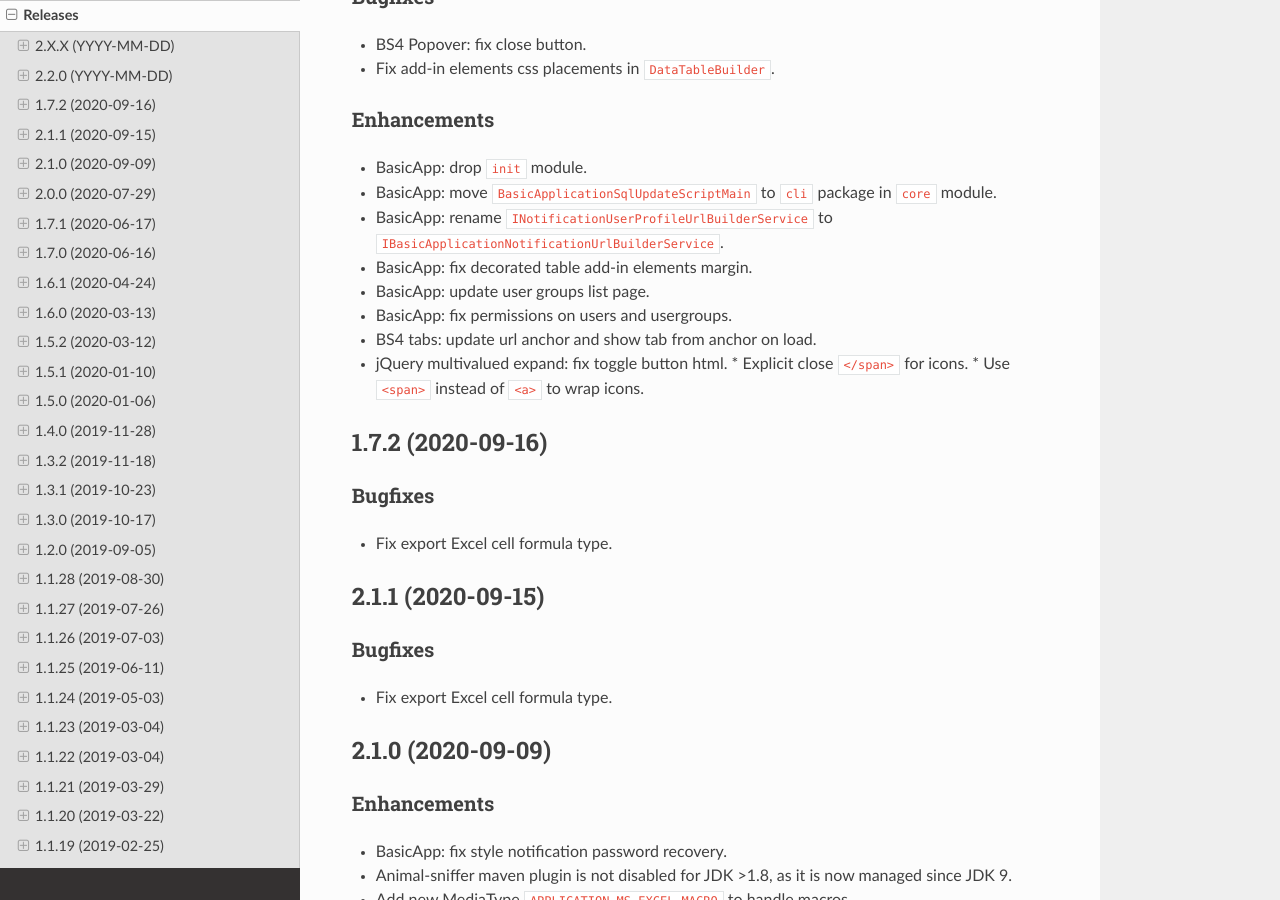
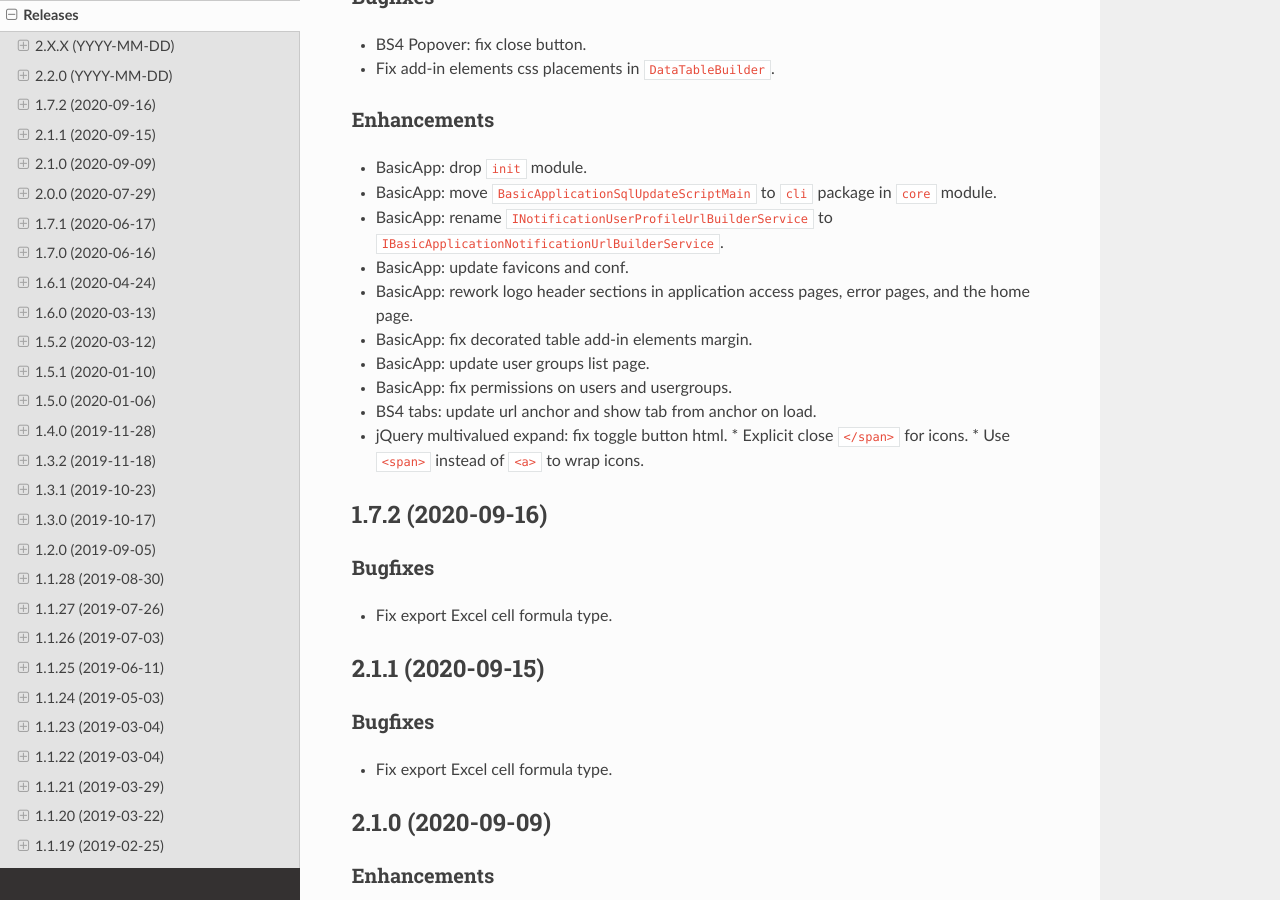
Before and after one commit to igloo-project/igloo-doc, a Sphinx documentation site: the page built from source/release-notes/releases.rst, in a window 1280 px wide and 900 px high, scrolled down 2007 px. Built offline with Sphinx 7.4.7 and the Read the Docs theme 2.0.0, drawn with Linux system fonts in a browser that asks for light colours.

Commit message:
2.2.0: release notes

```diff
--- a/source/release-notes/releases.rst
+++ b/source/release-notes/releases.rst
@@ -103,6 +103,9 @@ Enhancements
   ``core`` module.
 * BasicApp: rename ``INotificationUserProfileUrlBuilderService`` to
   ``IBasicApplicationNotificationUrlBuilderService``.
+* BasicApp: update favicons and conf.
+* BasicApp: rework logo header sections in application access pages, error
+  pages, and the home page.
 * BasicApp: fix decorated table add-in elements margin.
 * BasicApp: update user groups list page.
 * BasicApp: fix permissions on users and usergroups.
```
